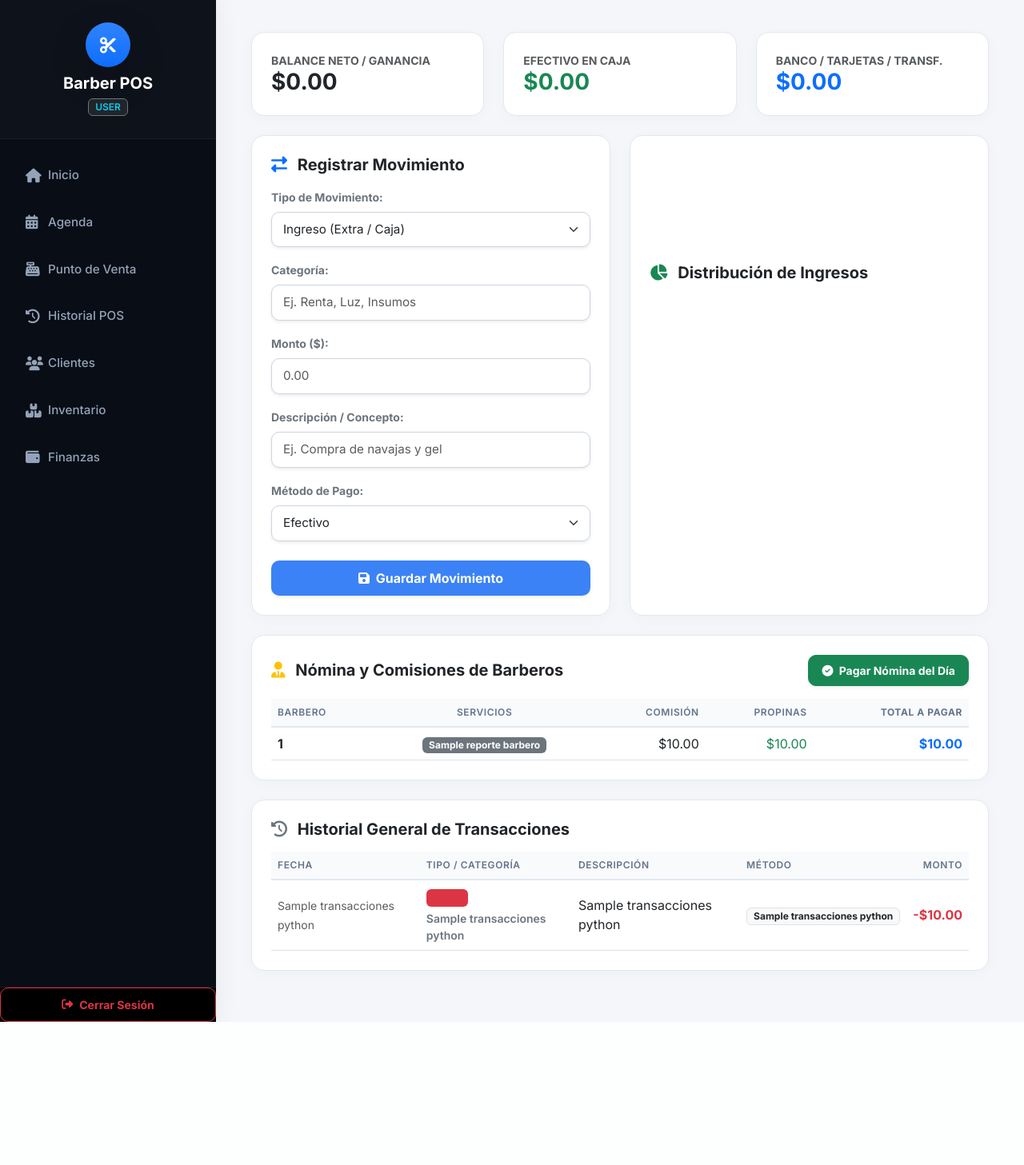
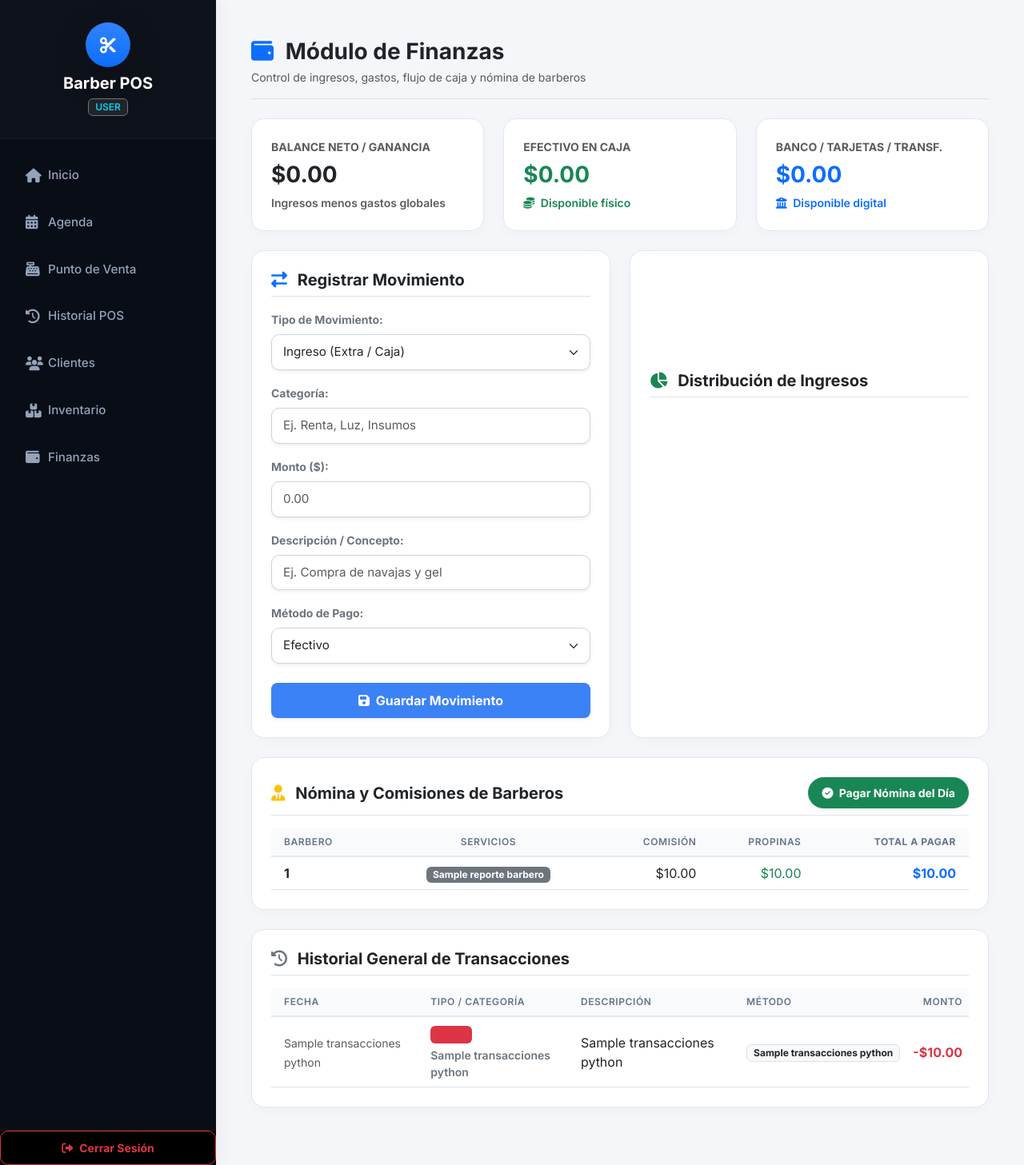
Before and after one commit to danielretan0894/barberia, a Python web app: template templates/finanzas.html in a window 1280 px wide. Shown: the whole page at 80% size. Before the commit the page ends 1278 px from the top, so only its background shows below. Run offline with Jinja, Linux system fonts and the light colour scheme; the template is opened without the code that fills it: most values are stand-ins (such as "Sample title", 1, 10 or a date in 2020); a map, chart or similar area stays blank.

Commit message:
Proyecto listo para Railway1

```diff
--- a/templates/finanzas.html
+++ b/templates/finanzas.html
@@ -1,24 +1,37 @@
 {% extends "layout.html" %}
 
 {% block content %}
+<div class="container-fluid px-0 py-2">
+
+    <!-- Encabezado de la Sección -->
+    <div class="d-flex justify-content-between align-items-center mb-4 pb-3 border-bottom">
+        <div>
+            <h3 class="fw-bold text-dark mb-1"><i class="fas fa-wallet text-primary me-2"></i> Módulo de Finanzas</h3>
+            <p class="text-muted small mb-0">Control de ingresos, gastos, flujo de caja y nómina de barberos</p>
+        </div>
+    </div>
+
+    <!-- Tarjetas de Resumen Financiero -->
     <div class="row g-4 mb-4">
-    <!-- Tarjetas de Resumen Financiero -->
         <div class="col-md-4">
-        <div class="card p-4 border-0 rounded-4 bg-white shadow-sm">
+            <div class="card p-4 border-0 rounded-4 bg-white shadow-sm h-100 position-relative overflow-hidden">
                 <span class="text-muted small text-uppercase fw-bold">Balance Neto / Ganancia</span>
-            <h3 class="fw-bold text-dark mb-0">${{ "%.2f"|format(balance_python) }}</h3>
+                <h3 class="fw-bold text-dark mt-2 mb-0">${{ "%.2f"|format(balance_python) }}</h3>
+                <span class="small text-muted mt-2 d-inline-block fw-semibold">Ingresos menos gastos globales</span>
             </div>
         </div>
         <div class="col-md-4">
-        <div class="card p-4 border-0 rounded-4 bg-white shadow-sm">
+            <div class="card p-4 border-0 rounded-4 bg-white shadow-sm h-100 position-relative overflow-hidden">
                 <span class="text-muted small text-uppercase fw-bold">Efectivo en Caja</span>
-            <h3 class="fw-bold text-success mb-0">${{ "%.2f"|format(efectivo_python) }}</h3>
+                <h3 class="fw-bold text-success mt-2 mb-0">${{ "%.2f"|format(efectivo_python) }}</h3>
+                <span class="small text-success mt-2 d-inline-block fw-semibold"><i class="fas fa-coins me-1"></i> Disponible físico</span>
             </div>
         </div>
         <div class="col-md-4">
-        <div class="card p-4 border-0 rounded-4 bg-white shadow-sm">
+            <div class="card p-4 border-0 rounded-4 bg-white shadow-sm h-100 position-relative overflow-hidden">
                 <span class="text-muted small text-uppercase fw-bold">Banco / Tarjetas / Transf.</span>
-            <h3 class="fw-bold text-primary mb-0">${{ "%.2f"|format(banco_python) }}</h3>
+                <h3 class="fw-bold text-primary mt-2 mb-0">${{ "%.2f"|format(banco_python) }}</h3>
+                <span class="small text-primary mt-2 d-inline-block fw-semibold"><i class="fas fa-university me-1"></i> Disponible digital</span>
             </div>
         </div>
     </div>
@@ -28,7 +41,7 @@
         <!-- Formulario Registrar Movimiento -->
         <div class="col-lg-6">
             <div class="card border-0 rounded-4 p-4 bg-white shadow-sm h-100">
-            <h5 class="fw-bold text-dark mb-3"><i class="fas fa-exchange-alt text-primary me-2"></i> Registrar Movimiento</h5>
+                <h5 class="fw-bold text-dark mb-3 pb-2 border-bottom"><i class="fas fa-exchange-alt text-primary me-2"></i> Registrar Movimiento</h5>
                 <form action="/nueva_transaccion" method="POST">
                     <div class="mb-3">
                         <label class="form-label small fw-bold text-secondary">Tipo de Movimiento:</label>
@@ -39,7 +52,7 @@
                     </div>
                     <div class="mb-3">
                         <label class="form-label small fw-bold text-secondary">Categoría:</label>
-                    <input type="text" name="categoria" class="form-control shadow-sm" placeholder="Ej. Renta, Luz, Insumos" required>
+                        <input type="text" name="categoria" class="form-control shadow-sm" placeholder="Ej. Renta, Luz, Insumos" required onfocus="this.select()">
                     </div>
                     <div class="mb-3">
                         <label class="form-label small fw-bold text-secondary">Monto ($):</label>
@@ -47,7 +60,7 @@
                     </div>
                     <div class="mb-3">
                         <label class="form-label small fw-bold text-secondary">Descripción / Concepto:</label>
-                    <input type="text" name="descripcion_transaccion" class="form-control shadow-sm" placeholder="Ej. Compra de navajas y gel" required>
+                        <input type="text" name="descripcion_transaccion" class="form-control shadow-sm" placeholder="Ej. Compra de navajas y gel" required onfocus="this.select()">
                     </div>
                     <div class="mb-4">
                         <label class="form-label small fw-bold text-secondary">Método de Pago:</label>
@@ -58,7 +71,7 @@
                         </select>
                     </div>
                     <div class="d-grid">
-                    <button type="submit" class="btn btn-primary fw-bold py-2.5 shadow-sm">
+                        <button type="submit" class="btn btn-primary fw-bold py-2.5 shadow-sm rounded-3">
                             <i class="fas fa-save me-1"></i> Guardar Movimiento
                         </button>
                     </div>
@@ -69,8 +82,8 @@
         <!-- Gráfica de Distribución de Ingresos -->
         <div class="col-lg-6">
             <div class="card border-0 rounded-4 p-4 bg-white shadow-sm h-100 d-flex flex-column justify-content-center align-items-center">
-            <h5 class="fw-bold text-dark mb-3 w-100"><i class="fas fa-chart-pie text-success me-2"></i> Distribución de Ingresos</h5>
-            <div style="width: 100%; max-width: 320px; height: 240px; display: flex; justify-content: center; align-items: center;">
+                <h5 class="fw-bold text-dark mb-3 w-100 pb-2 border-bottom"><i class="fas fa-chart-pie text-success me-2"></i> Distribución de Ingresos</h5>
+                <div style="width: 100%; max-width: 320px; height: 260px; display: flex; justify-content: center; align-items: center;">
                     <canvas id="graficaIngresos"></canvas>
                 </div>
             </div>
@@ -81,9 +94,9 @@
     <div class="row g-4 mb-4">
         <div class="col-lg-12">
             <div class="card border-0 rounded-4 p-4 bg-white shadow-sm">
-            <div class="d-flex justify-content-between align-items-center mb-3">
+                <div class="d-flex justify-content-between align-items-center mb-3 pb-2 border-bottom">
                     <h5 class="fw-bold text-dark mb-0"><i class="fas fa-user-tie text-warning me-2"></i> Nómina y Comisiones de Barberos</h5>
-                <a href="/pagar_nomina" class="btn btn-success btn-sm fw-bold px-3 py-2 shadow-sm" onclick="return confirm('¿Desea registrar el pago de nómina del día?');">
+                    <a href="/pagar_nomina" class="btn btn-success btn-sm fw-bold px-3 py-2 shadow-sm rounded-pill" onclick="return confirm('¿Desea registrar el pago de nómina del día?');">
                         <i class="fas fa-check-circle me-1"></i> Pagar Nómina del Día
                     </a>
                 </div>
@@ -91,25 +104,25 @@
                     <table class="table align-middle mb-0">
                         <thead>
                             <tr>
-                            <th>Barbero</th>
+                                <th class="ps-3">Barbero</th>
                                 <th class="text-center">Servicios</th>
                                 <th class="text-end">Comisión</th>
                                 <th class="text-end">Propinas</th>
-                            <th class="text-end fw-bold">Total a Pagar</th>
+                                <th class="text-end pe-3 fw-bold">Total a Pagar</th>
                             </tr>
                         </thead>
                         <tbody>
                             {% for r in reporte_barberos %}
                             <tr>
-                            <td class="fw-bold text-dark">{{ r[0] }}</td>
-                            <td class="text-center"><span class="badge bg-secondary px-2 py-1">{{ r[1] }}</span></td>
+                                <td class="ps-3 fw-bold text-dark">{{ r[0] }}</td>
+                                <td class="text-center"><span class="badge bg-secondary px-2.5 py-1">{{ r[1] }}</span></td>
                                 <td class="text-end">${{ "%.2f"|format(r[2]) }}</td>
                                 <td class="text-end text-success">${{ "%.2f"|format(r[3]) }}</td>
-                            <td class="text-end fw-bold text-primary fs-6">${{ "%.2f"|format(r[4]) }}</td>
+                                <td class="text-end pe-3 fw-bold text-primary fs-6">${{ "%.2f"|format(r[4]) }}</td>
                             </tr>
                             {% else %}
                             <tr>
-                            <td colspan="5" class="text-center text-muted py-3">No hay registros de barberos activos.</td>
+                                <td colspan="5" class="text-center text-muted py-4">No hay registros de barberos activos.</td>
                             </tr>
                             {% endfor %}
                         </tbody>
@@ -123,30 +136,30 @@
     <div class="row g-4 mb-4">
         <div class="col-lg-12">
             <div class="card border-0 rounded-4 p-4 bg-white shadow-sm">
-            <h5 class="fw-bold text-dark mb-3"><i class="fas fa-history text-secondary me-2"></i> Historial General de Transacciones</h5>
+                <h5 class="fw-bold text-dark mb-3 pb-2 border-bottom"><i class="fas fa-history text-secondary me-2"></i> Historial General de Transacciones</h5>
                 <div class="table-responsive" style="max-height: 400px; overflow-y: auto;">
                     <table class="table align-middle mb-0">
                         <thead>
                             <tr>
-                            <th>Fecha</th>
+                                <th class="ps-3">Fecha</th>
                                 <th>Tipo / Categoría</th>
                                 <th>Descripción</th>
                                 <th>Método</th>
                                 <th class="text-end">Monto</th>
                                 {% if session.get('rol') == 'admin' %}
-                            <th class="text-center">Acción</th>
+                                <th class="text-center pe-3">Acción</th>
                                 {% endif %}
                             </tr>
                         </thead>
                         <tbody>
                             {% for t in transacciones_python %}
                             <tr>
-                            <td><small class="text-muted">{{ t[1] }}</small></td>
+                                <td class="ps-3"><small class="text-muted">{{ t[1] }}</small></td>
                                 <td>
                                     {% if t[2] == 'ingreso' %}
-                                    <span class="badge bg-success bg-opacity-15 text-success border border-success border-opacity-25 px-2 py-1">Ingreso</span>
+                                        <span class="badge bg-success bg-opacity-15 text-success border border-success border-opacity-25 px-2.5 py-1">Ingreso</span>
                                     {% else %}
-                                    <span class="badge bg-danger bg-opacity-15 text-danger border border-danger border-opacity-25 px-2 py-1">Gasto</span>
+                                        <span class="badge bg-danger bg-opacity-15 text-danger border border-danger border-opacity-25 px-2.5 py-1">Gasto</span>
                                     {% endif %}
                                     <div class="small fw-semibold text-secondary mt-1">{{ t[6] }}</div>
                                 </td>
@@ -156,8 +169,8 @@
                                     {% if t[2] == 'ingreso' %}+{% else %}-{% endif %}${{ "%.2f"|format(t[3]) }}
                                 </td>
                                 {% if session.get('rol') == 'admin' %}
-                            <td class="text-center">
-                                <a href="/eliminar_transaccion/{{ t[0] }}" class="btn btn-outline-danger btn-sm border-0" onclick="return confirm('¿Seguro que deseas eliminar esta transacción?');">
+                                <td class="text-center pe-3">
+                                    <a href="/eliminar_transaccion/{{ t[0] }}" class="btn btn-outline-danger btn-sm border-0 py-1.5 px-2 rounded-3" onclick="return confirm('¿Seguro que deseas eliminar esta transacción?');" title="Eliminar transacción">
                                         <i class="fas fa-trash-alt"></i>
                                     </a>
                                 </td>
@@ -173,6 +186,8 @@
                 </div>
             </div>
         </div>
+    </div>
+
 </div>
 
 <!-- Script Chart.js para la Gráfica de Finanzas -->
```
Lines whose indentation alone changed are shown as unchanged.
